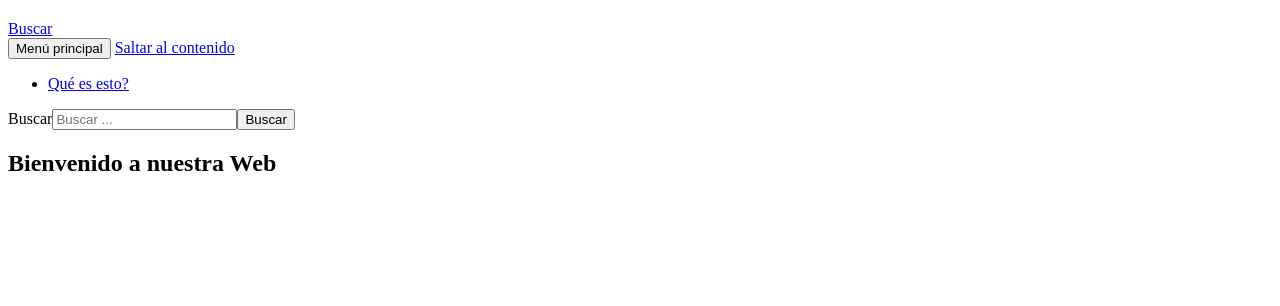
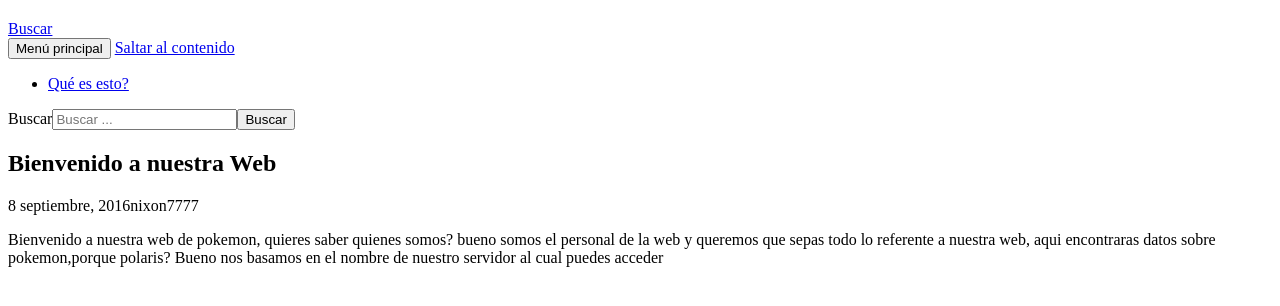
Before and after one commit to polarisshowdown/polarisshowdown.github.io, a plain HTML site: page index.html in a window 1280 px wide. Shown: the part 362-668 px from the top of the page. Drawn offline with Linux system fonts and the light colour scheme.

Commit message:
Update index.html

```diff
--- a/index.html
+++ b/index.html
@@ -45,6 +45,8 @@
 <div id="content" class="site-content" role="main">
 <article id="post-1" class="post-1 post type-post status-publish format-standart hentry category-sin-categoria>
 <header class="entry-header"><h1 class="entry-title">Bienvenido a nuestra Web</h1></header>
-<div class="entry-meta"><span class="entry-date></span></div>
+<div class="entry-meta"><span class="entry-date><a href="polarisshowdown.github.io" rel="bookmark"><time class="entry-date" datetime="2016-09-08T19:24:32+00:00">8 septiembre, 2016</time></a></span><span class="byline"><span class="author vcard">nixon7777</a></span></span></div>
+<p></span>Bienvenido a nuestra web de pokemon, quieres saber quienes somos? bueno somos el personal de la web y queremos que sepas todo lo referente a nuestra web, aqui encontraras datos sobre pokemon,porque polaris? Bueno nos basamos en el nombre de nuestro servidor al cual puedes acceder <a href="polaris.psim.us>aquí</a>. Aquí encontraras datos referentes a pokemon, la meta del juego, como construir el equipo perfecto, como usar los pokemon,datos sobre estos mismos entre otras variedades. </p>
+</div></article></div></div>
 </body>
 </html>
```
